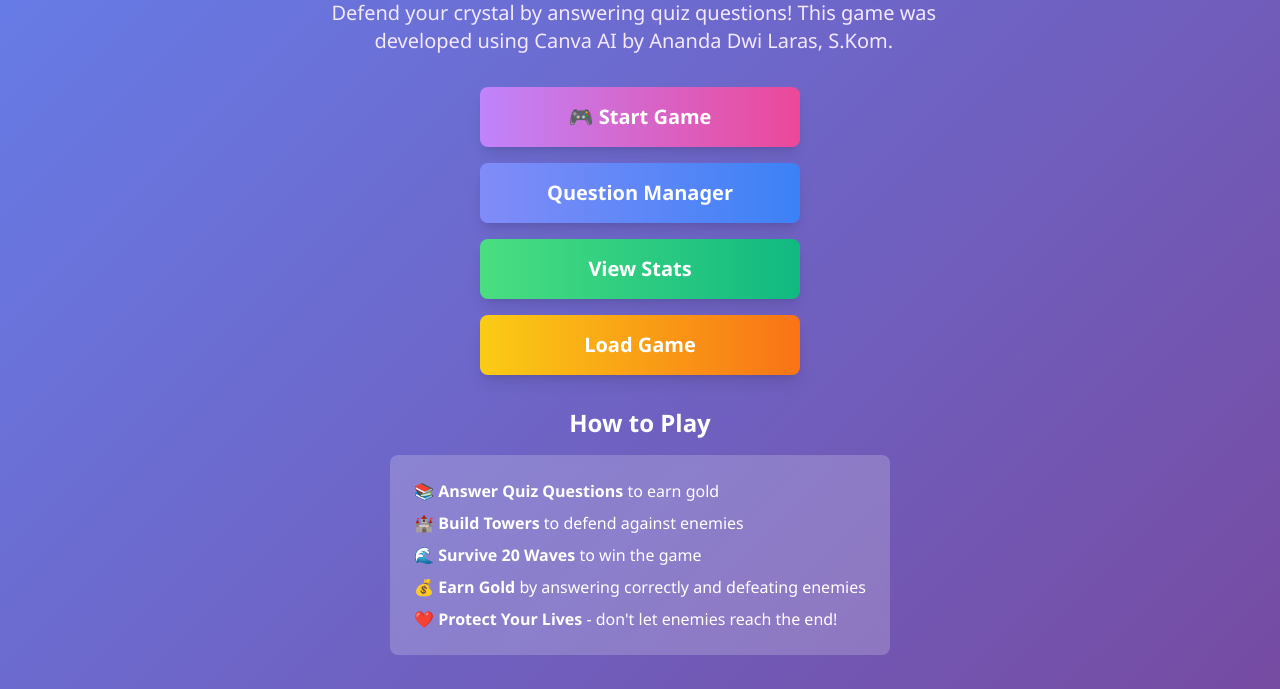
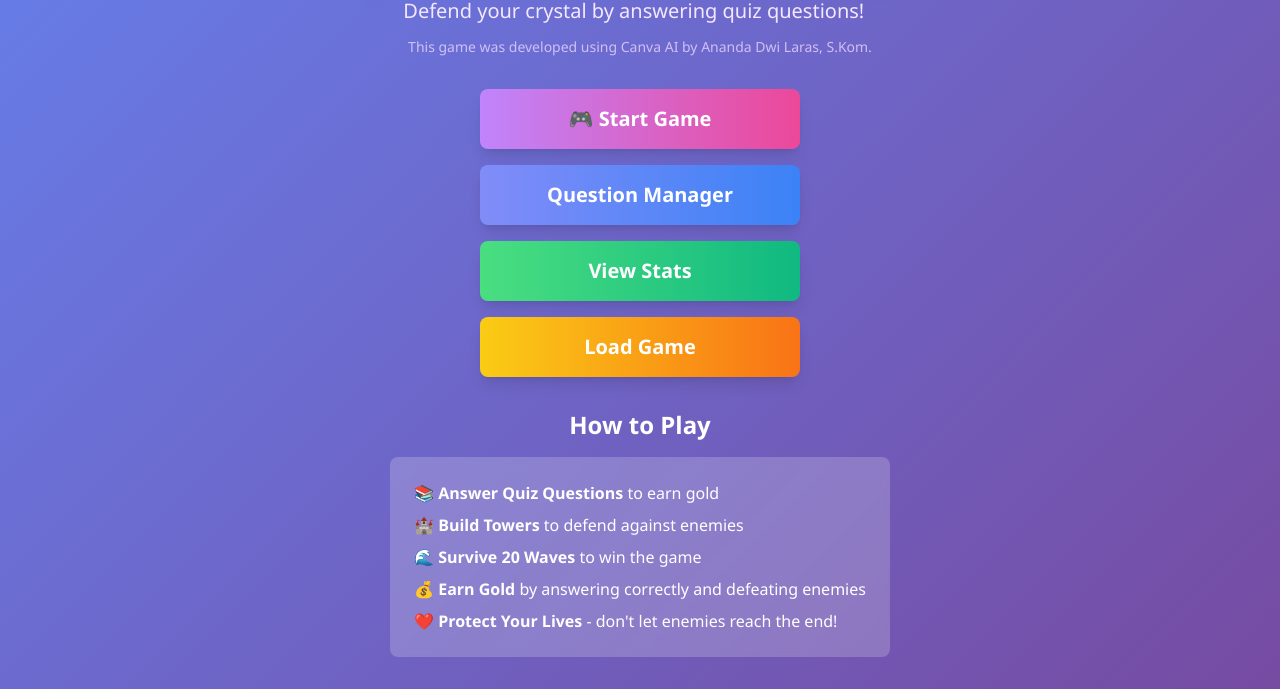
Before and after one commit to anndadwlrs/gameinteraktif, a plain HTML site: page index.html in a window 1280 px wide. Shown: the part 111-800 px from the top of the page. Drawn offline with nearby package versions, Linux system fonts and the light colour scheme.

Commit message:
Update index.html

```diff
--- a/index.html
+++ b/index.html
@@ -179,8 +179,8 @@
    <div id="mainMenu" class="flex flex-col items-center justify-center min-h-full p-8">
     <div class="text-center mb-8">
      <h1 id="gameTitle" class="text-6xl font-bold text-white mb-4 drop-shadow-lg">Crystal Defenders Quiz</h1>
-     <p id="welcomeMessage" class="text-xl text-purple-100 max-w-2xl">Defend your crystal by answering quiz questions!
-     This game was developed using Canva AI by Ananda Dwi Laras, S.Kom.</p>
+     <p id="welcomeMessage" class="text-xl text-purple-100 max-w-2xl">Defend your crystal by answering quiz questions!</p>
+     <p id="creditMessage" class="mt-3 text-sm text-purple-200 opacity-80">This game was developed using Canva AI by Ananda Dwi Laras, S.Kom.</p>
     </div>
     <div class="flex flex-col gap-4 w-80"><button id="startGameBtn" class="bg-gradient-to-r from-purple-400 to-pink-500 text-white px-8 py-4 rounded-lg text-xl font-bold hover:from-purple-500 hover:to-pink-600 transform hover:scale-105 transition shadow-lg"> 🎮 Start Game </button> <button id="adminBtn" class="bg-gradient-to-r from-indigo-400 to-blue-500 text-white px-8 py-4 rounded-lg text-xl font-bold hover:from-indigo-500 hover:to-blue-600 transform hover:scale-105 transition shadow-lg"> Question Manager </button> <button id="statsBtn" class="bg-gradient-to-r from-green-400 to-emerald-500 text-white px-8 py-4 rounded-lg text-xl font-bold hover:from-green-500 hover:to-emerald-600 transform hover:scale-105 transition shadow-lg"> View Stats </button> <button id="loadBtn" class="bg-gradient-to-r from-yellow-400 to-orange-500 text-white px-8 py-4 rounded-lg text-xl font-bold hover:from-yellow-500 hover:to-orange-600 transform hover:scale-105 transition shadow-lg"> Load Game </button>
     </div>
```
